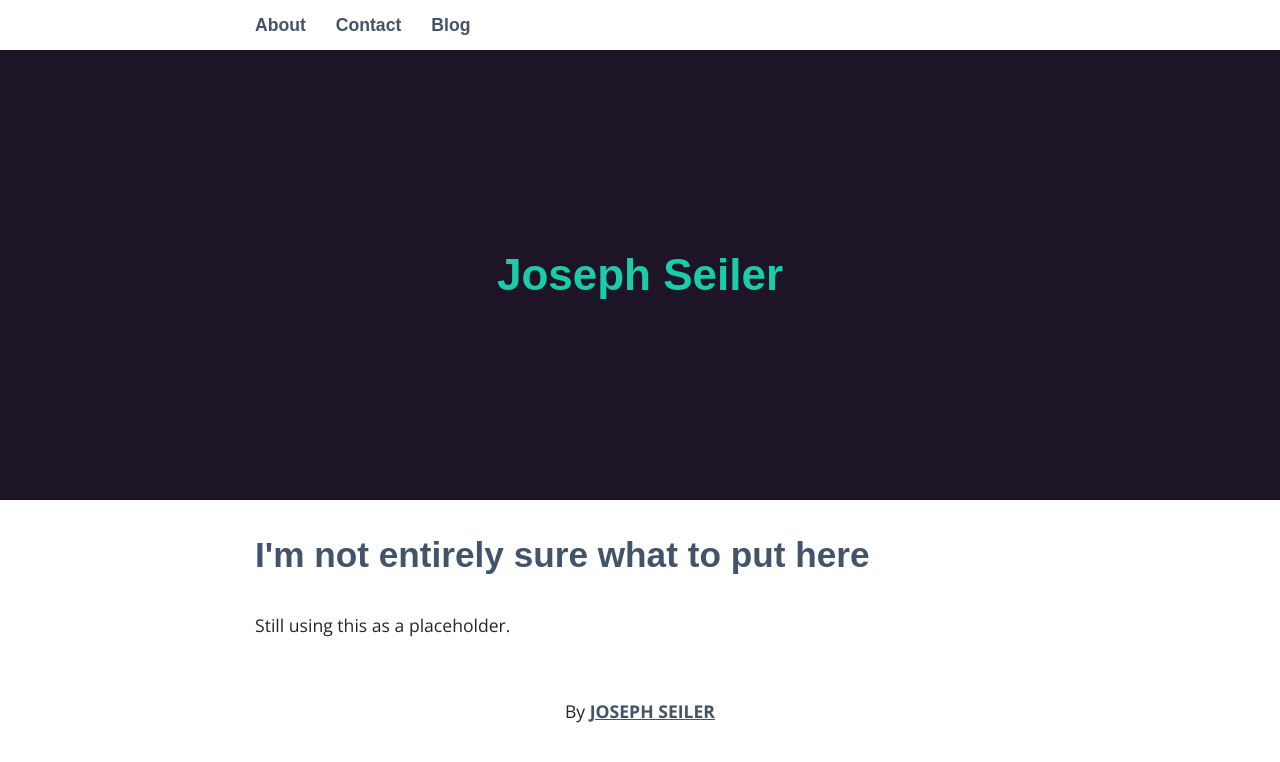
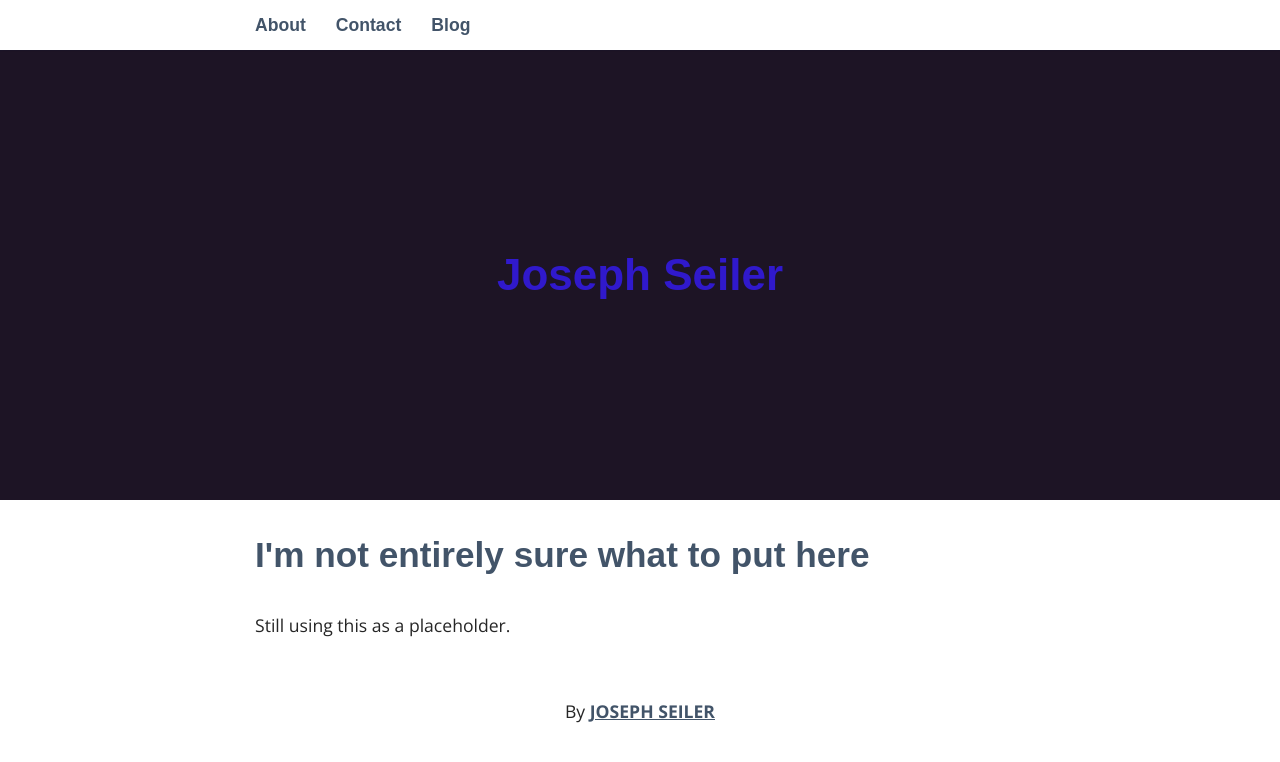
Before and after one commit to seilerjr/seilerjr.github.io, a Jekyll site: the page built from index.html, in a window 1280 px wide. Shown: the top 762 px of the page. Built offline with Jekyll 4.4.1, drawn with Linux system fonts in a browser that asks for light colours; some web fonts are replaced.

Commit message:
Update _base.scss

```diff
--- a/_sass/_base.scss
+++ b/_sass/_base.scss
@@ -1,5 +1,5 @@
 $content-width: 800px;
-$main: #19CCAA;
+$main: #3019cc;
 $font-style: 'Open Sans', sans-serif;
 $font-color: #262626;
 $link-color: #425469;
```
